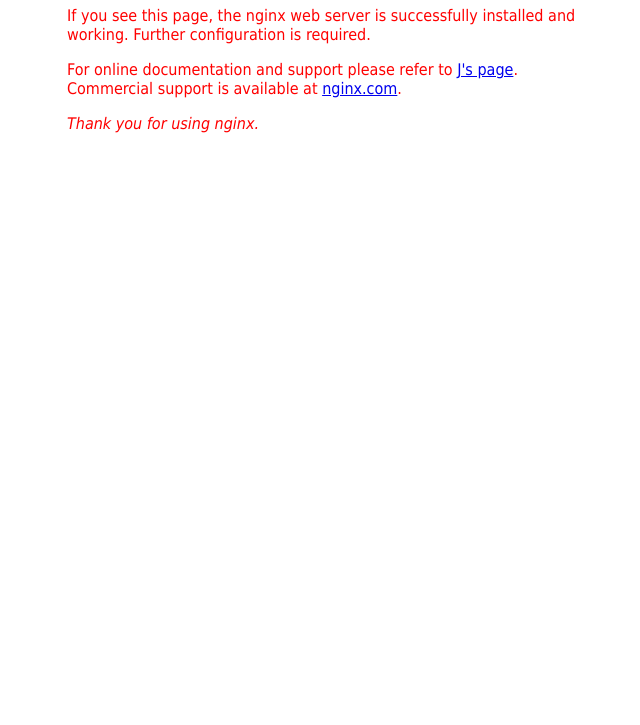
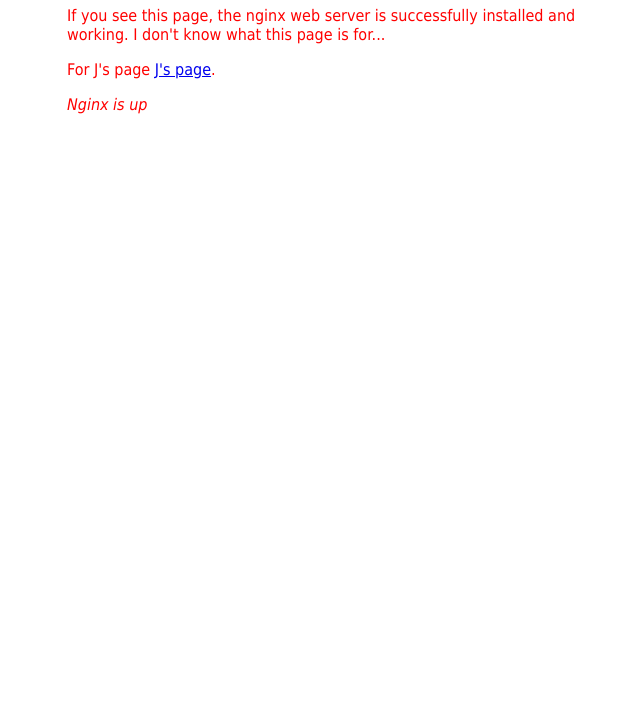
Before and after one commit to Lidzfreak3000/www-chiz, a plain HTML site: page web stuff/index.html in a window 1280 px wide. Shown: the part 75-800 px from the top of the page, without its empty margins (293-933 px from the left). Drawn offline with Linux system fonts and the light colour scheme.

Commit message:
Update index.html

```diff
--- a/web stuff/index.html
+++ b/web stuff/index.html
@@ -17,13 +17,11 @@
 <body>
 <h1>Welcome to WADCAN Society!</h1>
 <p>If you see this page, the nginx web server is successfully installed and
-working. Further configuration is required.</p>
+working. I don't know what this page is for...</p>
 
-<p>For online documentation and support please refer to
+<p>For J's page
 <a href="http://www.wadcansociety.com/J.html">J's page</a>.<br/>
-Commercial support is available at
-<a href="http://nginx.com/">nginx.com</a>.</p>
 
-<p><em>Thank you for using nginx.</em></p>
+<p><em>Nginx is up</em></p>
 </body>
 </html>
```
